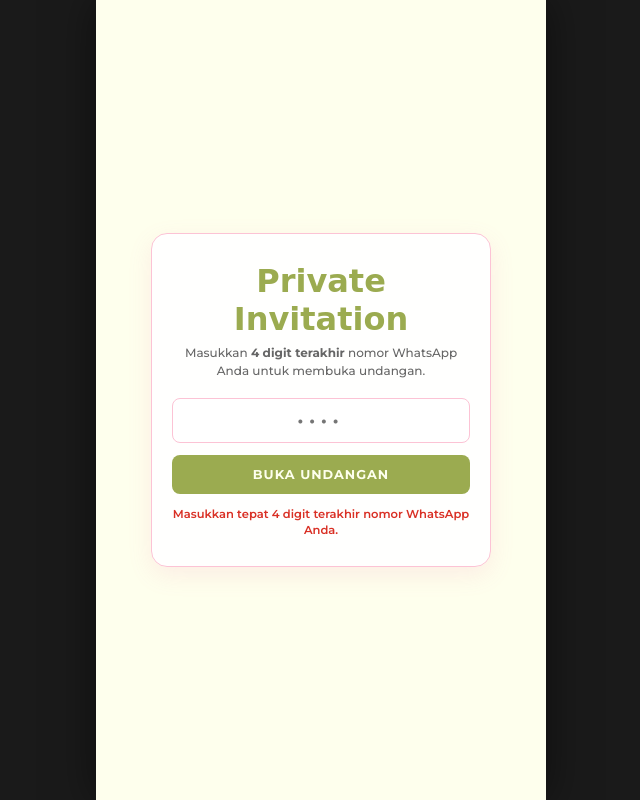
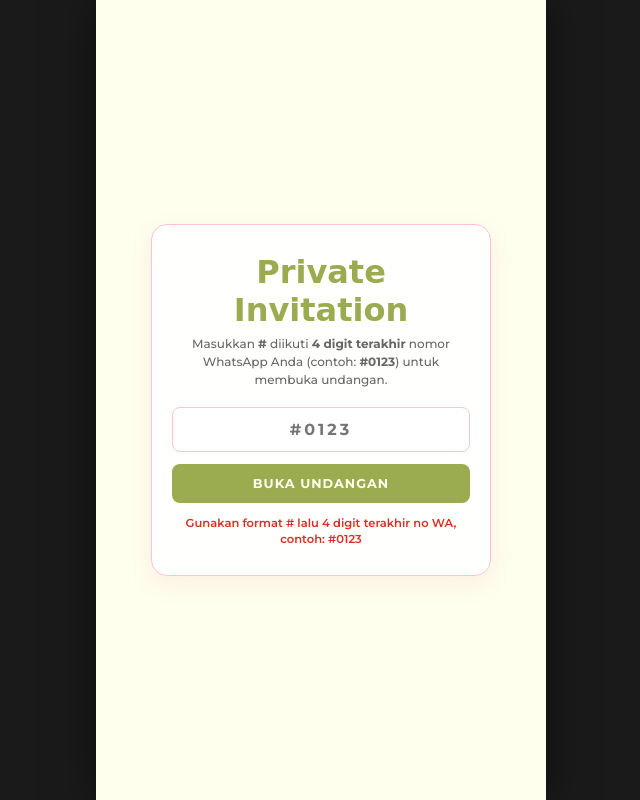
Before and after one commit to kreatifa-idn/Bloomingtes, a plain HTML site: page index.html in a window 1280 px wide. Both pictures are taken after a click on the button "BUKA UNDANGAN". Shown: the whole page, without its empty margins (319-959 px from the left). Drawn offline with Linux system fonts and the light colour scheme; no server answers; a web font is replaced by a local one.

Commit message:
Update index.html

```diff
--- a/index.html
+++ b/index.html
@@ -147,7 +147,7 @@
             font-family: 'Montserrat', sans-serif;
             font-size: 1rem;
             font-weight: 700;
-            letter-spacing: 6px;
+            letter-spacing: 3px;
             text-align: center;
             color: #333;
             margin-bottom: 12px;
@@ -1241,14 +1241,14 @@
 
     <div class="app-container">
 
-        <!-- LAYAR VERIFIKASI PIN (4 DIGIT TERAKHIR WA) -->
+        <!-- LAYAR VERIFIKASI PIN (# + 4 DIGIT TERAKHIR WA) -->
         <div id="private-gate">
             <div class="gate-box">
                 <h2 class="gate-title">Private Invitation</h2>
                 <p id="gate-subtitle" class="gate-subtitle">
-                    Masukkan <strong>4 digit terakhir</strong> nomor WhatsApp Anda untuk membuka undangan.
+                    Masukkan <strong>#</strong> diikuti <strong>4 digit terakhir</strong> nomor WhatsApp Anda (contoh: <strong>#0123</strong>) untuk membuka undangan.
                 </p>
-                <input type="tel" id="gate-pin-input" class="gate-input" placeholder="••••" maxlength="4" inputmode="numeric" autocomplete="off">
+                <input type="text" id="gate-pin-input" class="gate-input" placeholder="#0123" maxlength="5" autocomplete="off">
                 <button type="button" id="gate-verify-btn" class="gate-btn" onclick="verifikasiTamu()">Buka Undangan</button>
                 <div id="gate-error-msg" class="gate-error"></div>
             </div>
@@ -1510,7 +1510,7 @@
     <script>
         const TARGET_COUNTDOWN = "2026-12-06T00:00:00";
 
-        const WEB_APP_URL = "https://script.google.com/macros/s/AKfycbw8yawmYtXHpDI1g2xt9CbKbtHayFNIzQdKwpbp2JhiLU7k7r0RyLsiEMeMdbm_uunF/exec";
+        const WEB_APP_URL = "https://script.google.com/macros/s/AKfycbwnCVLeiQrxw19oDnEsq09P1eh6WXxLJ5hTZeT5ECFS9VO9b8t3T4S97Ewj5oh9NQkl/exec";
         let dataUcapan = [];
         let butuhNoLengkap = false;
 
@@ -1609,14 +1609,15 @@
                 }
                 queryParam = `wa=${encodeURIComponent(waNorm)}`;
             } else {
-                if (cleanDigits.length !== 4) {
+                const hasHash = rawVal.startsWith('#');
+                if (!hasHash || cleanDigits.length !== 4) {
                     if (errEl) {
-                        errEl.innerText = "Masukkan tepat 4 digit terakhir nomor WhatsApp Anda.";
+                        errEl.innerText = "Gunakan format # lalu 4 digit terakhir no WA, contoh: #0123";
                         errEl.style.display = "block";
                     }
                     return;
                 }
-                queryParam = `pin=${encodeURIComponent(cleanDigits)}`;
+                queryParam = `pin=${encodeURIComponent('#' + cleanDigits)}`;
             }
 
             if (btnEl) {
@@ -1665,7 +1666,7 @@
                 } else {
                     localStorage.removeItem('inv_verified_wa');
                     if (errEl) {
-                        errEl.innerText = (result && result.message) || "4 digit terakhir nomor WhatsApp tidak terdaftar.";
+                        errEl.innerText = (result && result.message) || "Kode # dan 4 digit terakhir nomor WhatsApp tidak terdaftar.";
                         errEl.style.display = "block";
                     }
                 }
```
